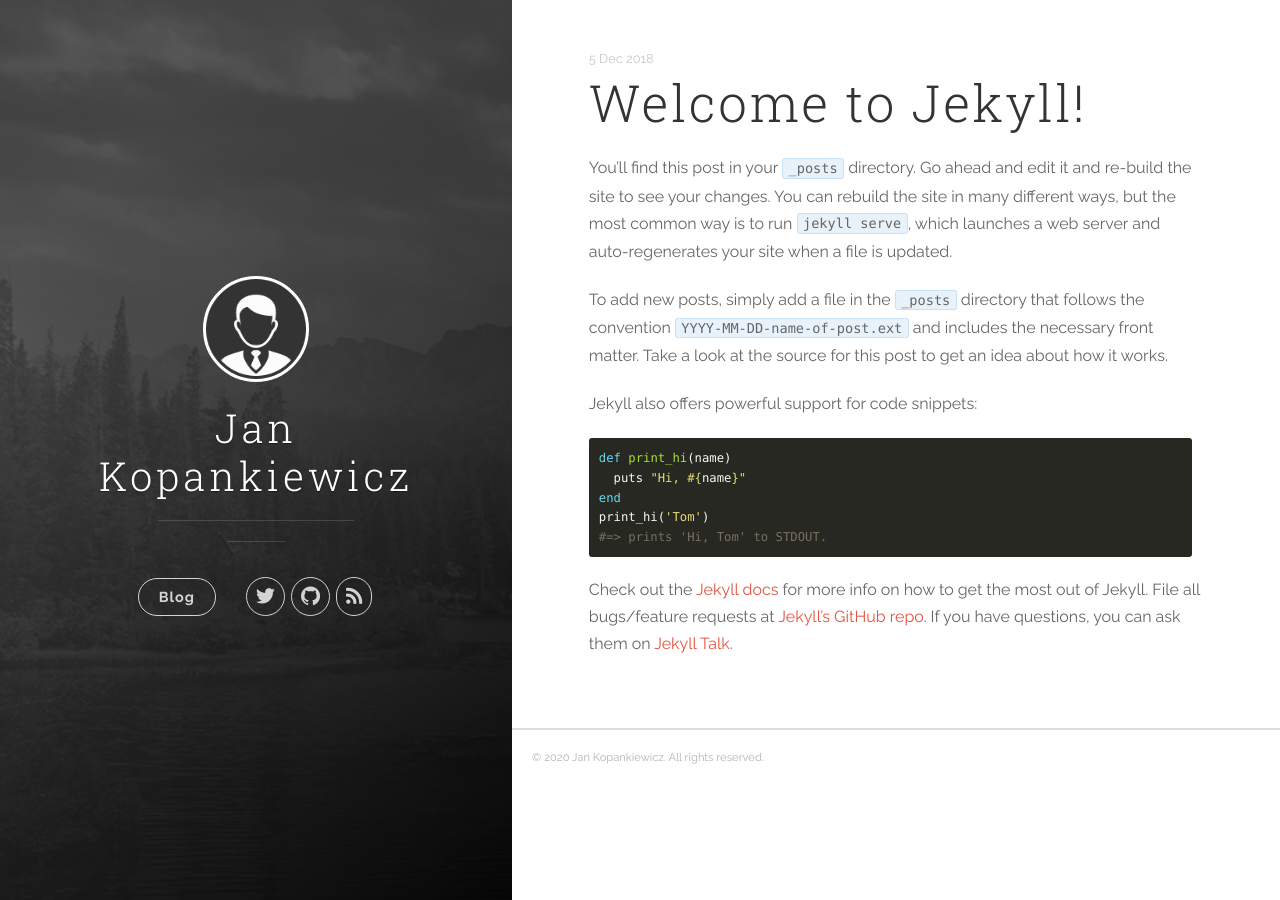
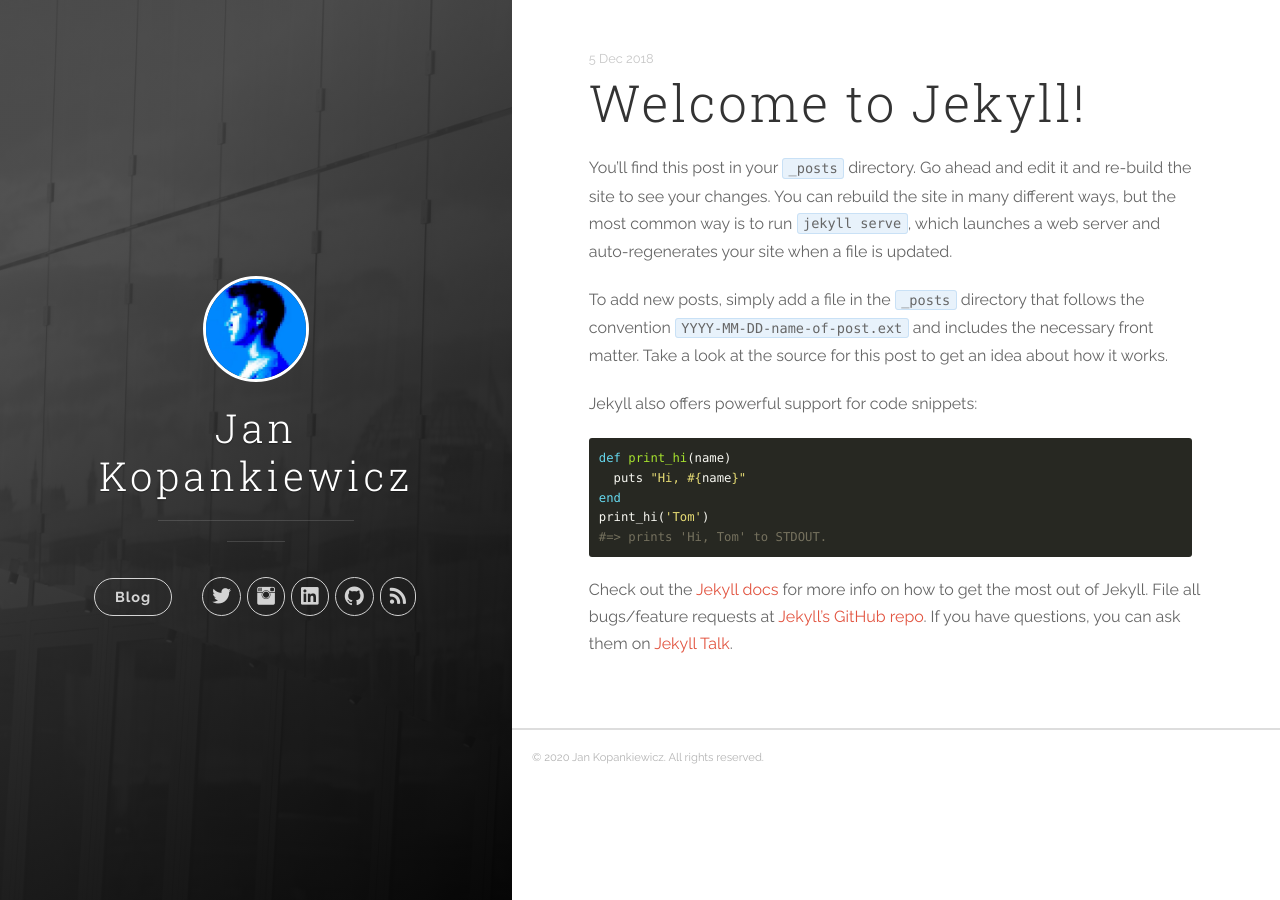
Before and after one commit to 030jmk/030jmk.github.io, a Jekyll site: the page built from _posts/2018-12-05-welcome-to-jekyll.markdown, in a window 1280 px wide. Built offline with Jekyll 4.4.1, drawn with Linux system fonts in a browser that asks for light colours.

Commit message:
changed header

```diff
--- a/_config.yml
+++ b/_config.yml
@@ -12,9 +12,10 @@
   name: 'Jan Kopankiewicz'
   #email:
   twitter_username: JanKopankiewicz
+  instagram_username: 030jk
   #facebook_username:
   github_username: 030jmk
-  #linkedin_username:
+  linkedin_username: kopankiewicz
 
 defaults:
   -
--- a/_includes/header.html
+++ b/_includes/header.html
@@ -30,9 +30,19 @@
             {% if site.author.twitter_username %}
               <!-- Twitter -->
               <li class="navigation__item">
-                <a href="http://twitter.com/{{ site.author.twitter_username }}" title="@{{ site.author.twitter_username }} on Twitter" target="_blank">
+                <a href="https://twitter.com/{{ site.author.twitter_username }}" title="@{{ site.author.twitter_username }} on Twitter" target="_blank">
                   <i class="icon icon-social-twitter"></i>
                   <span class="label">Twitter</span>
+                </a>
+              </li>
+            {% endif %}
+
+			{% if site.author.instagram_username %}
+              <!-- Instagram -->
+              <li class="navigation__item">
+                <a href="https://instagram.com/{{ site.author.instagram_username }}" title="@{{ site.author.instagram_username }} on Instagram" target="_blank">
+                  <i class="icon icon-social-instagram"></i>
+                  <span class="label">Instagram</span>
                 </a>
               </li>
             {% endif %}
```
Also changed, not shown: images/cover.jpg, images/profile.jpg.
